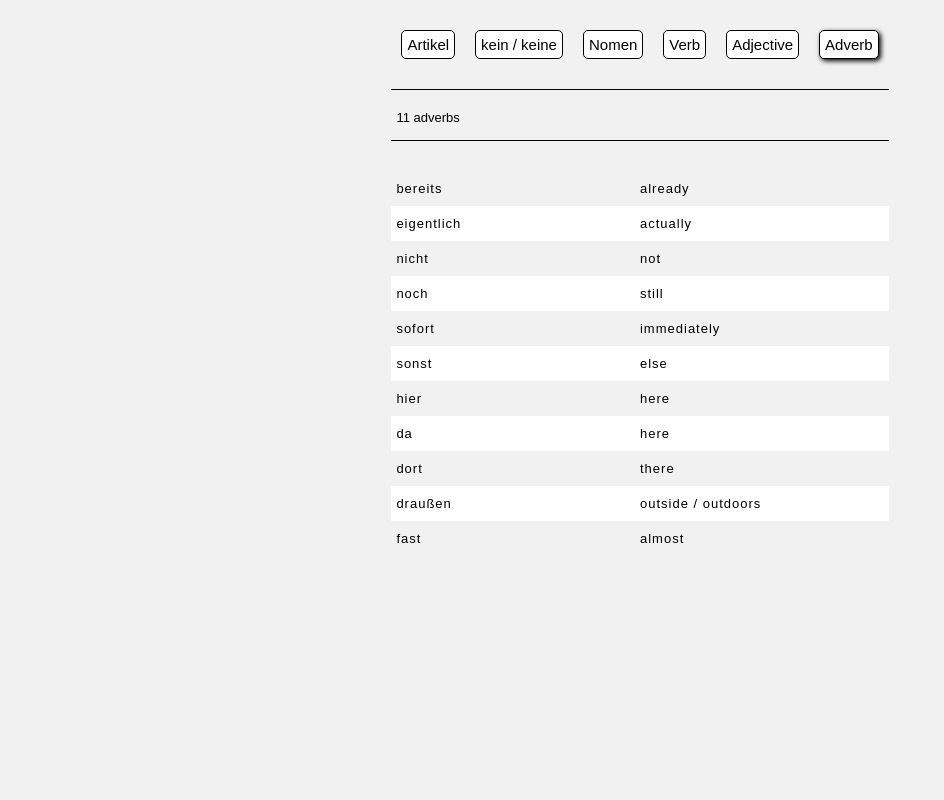
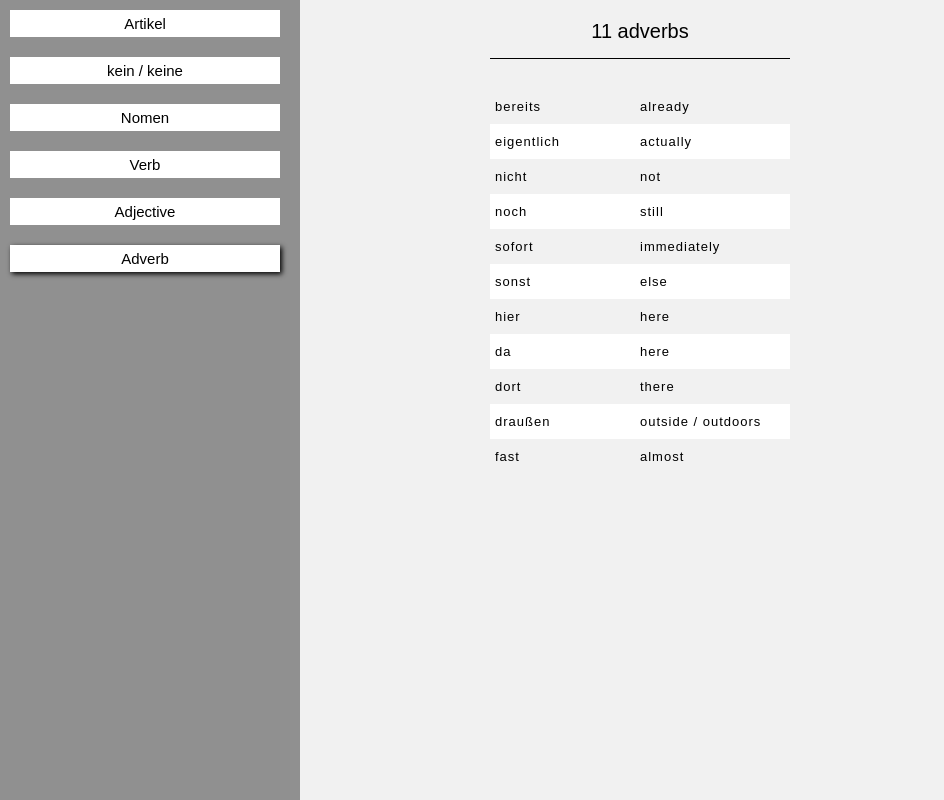
Before and after one commit to clean-code-webdev/prototype-german, a PHP site: page /adverb.html in a window 1280 px wide. Shown: the whole page, without its empty margins (0-944 px from the left). Run offline with PHP 8.4, Linux system fonts and the light colour scheme.

Commit message:
Update style.css

```diff
--- a/style.css
+++ b/style.css
@@ -28,31 +28,53 @@ body {
   padding: 2rem 0;
 }
 
+body #nav-icon {
+  font-size: 3rem;
+  font-weight: bolder;
+  position: fixed;
+  top: 0.5rem;
+  left: 0.5rem;
+}
+
+@media screen and (min-width: 1050px) {
+  body #nav-icon {
+    display: none;
+  }
+}
+
 body #wrapper {
   min-width: 30rem;
   max-width: 50rem;
+  height: 100vh;
 }
 
 body #wrapper #topics {
+  height: 100vh;
+  width: 30rem;
+  position: fixed;
+  top: 0;
+  left: -30rem;
+  background: #909090;
   display: -webkit-box;
   display: -ms-flexbox;
   display: flex;
-  -webkit-box-pack: space-evenly;
-      -ms-flex-pack: space-evenly;
-          justify-content: space-evenly;
-  -ms-flex-wrap: wrap;
-      flex-wrap: wrap;
-  margin-bottom: 2rem;
-  padding-bottom: 2rem;
-  border-bottom: 0.1rem solid black;
+  -webkit-box-orient: vertical;
+  -webkit-box-direction: normal;
+      -ms-flex-direction: column;
+          flex-direction: column;
+}
+
+@media screen and (min-width: 1050px) {
+  body #wrapper #topics {
+    left: 0;
+  }
 }
 
 body #wrapper #topics .topic {
   background: #fff;
+  width: 90%;
   font-size: 1.5rem;
-  border: 0.1rem solid black;
-  border-radius: 0.5rem;
-  padding: 0.5rem;
+  padding: 0.5rem 0;
   cursor: pointer;
   margin: 1rem;
 }
@@ -123,7 +145,8 @@ body #wrapper #translation-option {
 }
 
 body #wrapper #counter {
-  font-size: 1.3rem;
+  font-size: 2rem;
+  text-align: center;
   padding: 0 0.5rem 1.5rem;
   border-bottom: 0.1rem solid black;
   margin-bottom: 3rem;
```
